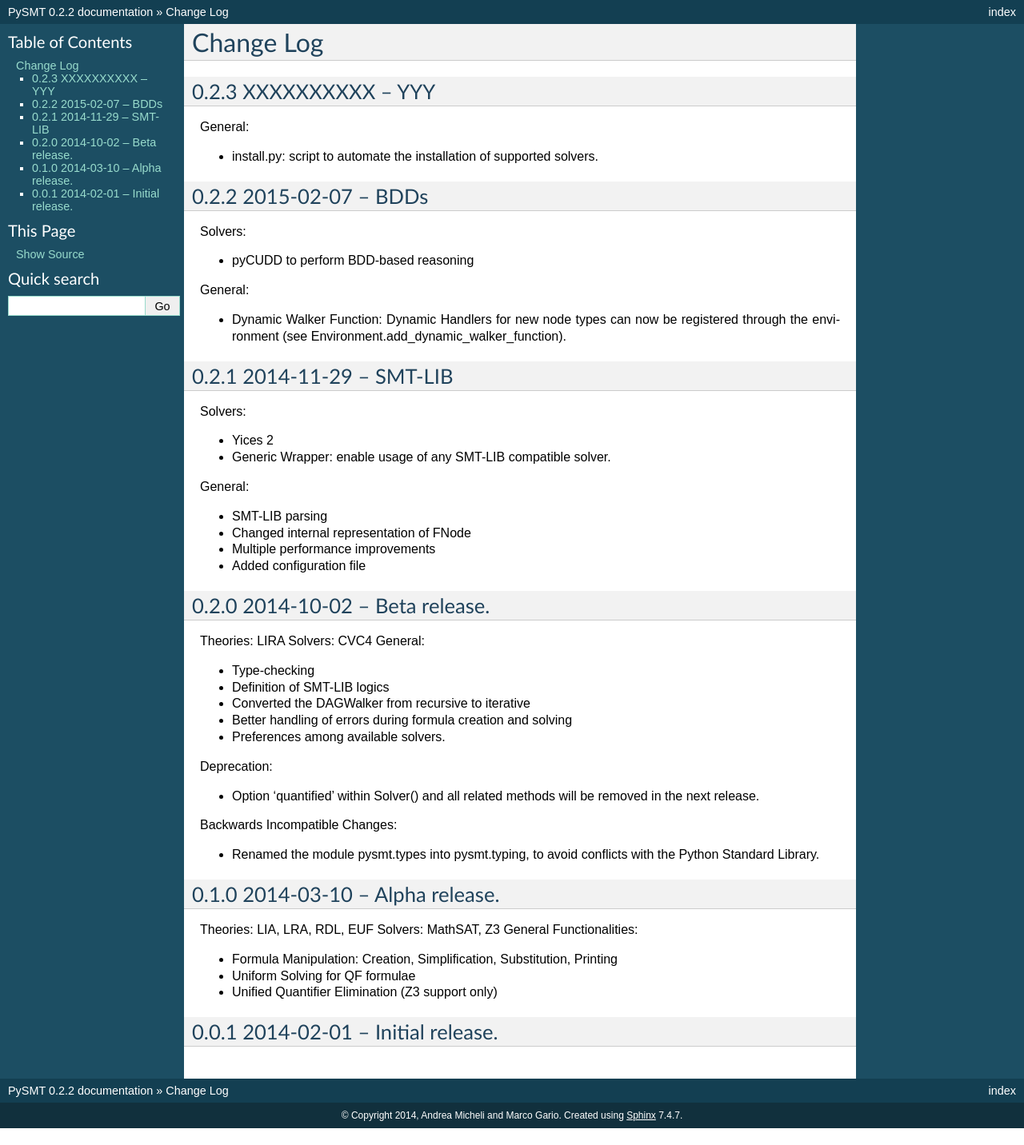
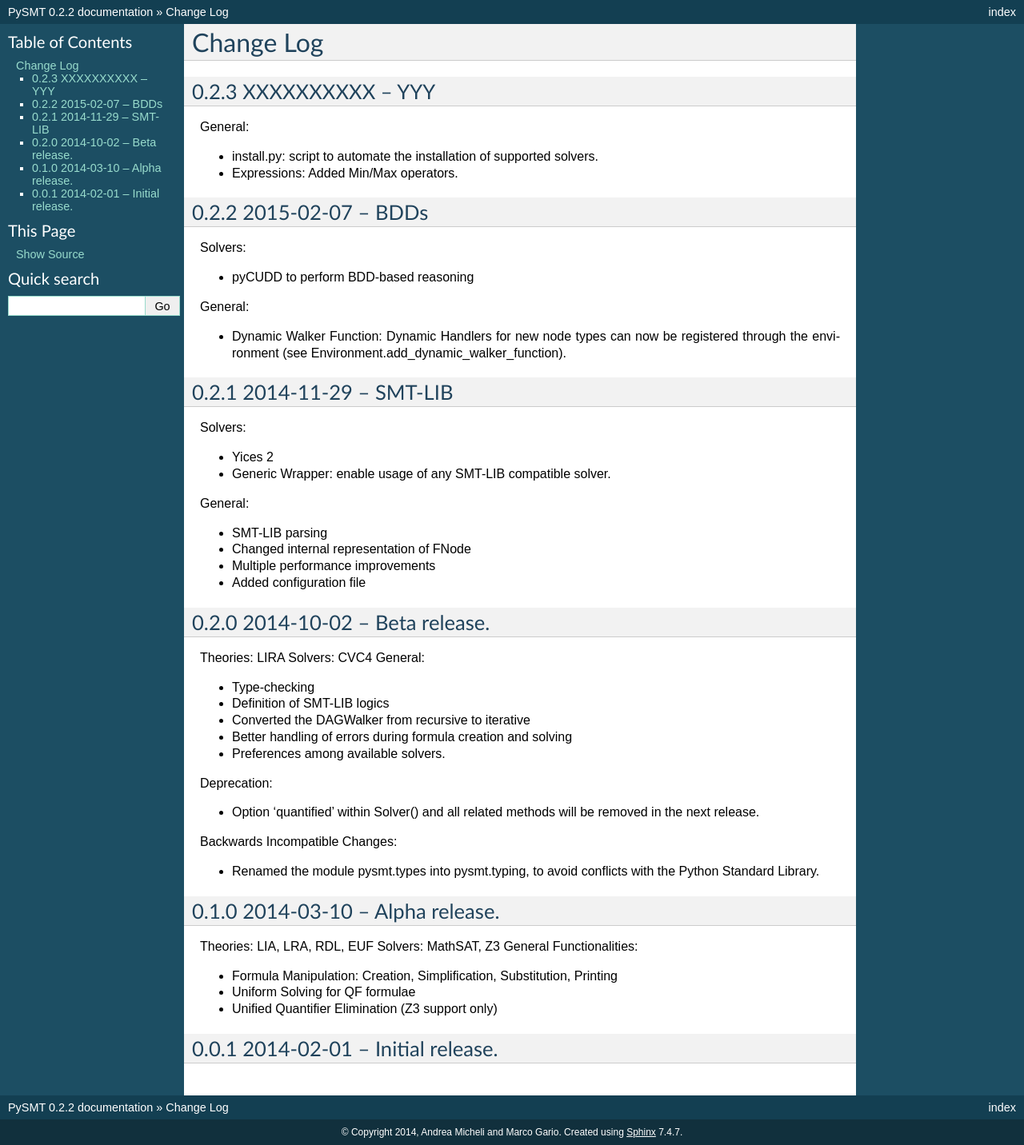
Before and after one commit to pysmt/pysmt, a Sphinx documentation site: the page built from docs/CHANGES.rst, in a window 1280 px wide. Shown: the whole page at 80% size. Built offline with Sphinx 7.4.7, drawn with Linux system fonts in a browser that asks for light colours; formulas are drawn with MathJax 3; pages that are not in the unit, such as notebooks, are missing from menus; before the commit the page ends 1411 px from its top, so only the background shows below that.

Commit message:
Updated changelog

```diff
--- a/docs/CHANGES.rst
+++ b/docs/CHANGES.rst
@@ -9,6 +9,7 @@ General:
 * install.py: script to automate the installation of supported
   solvers.
 
+* Expressions: Added Min/Max operators.
 
 0.2.2 2015-02-07 -- BDDs
 ------------------------
```
